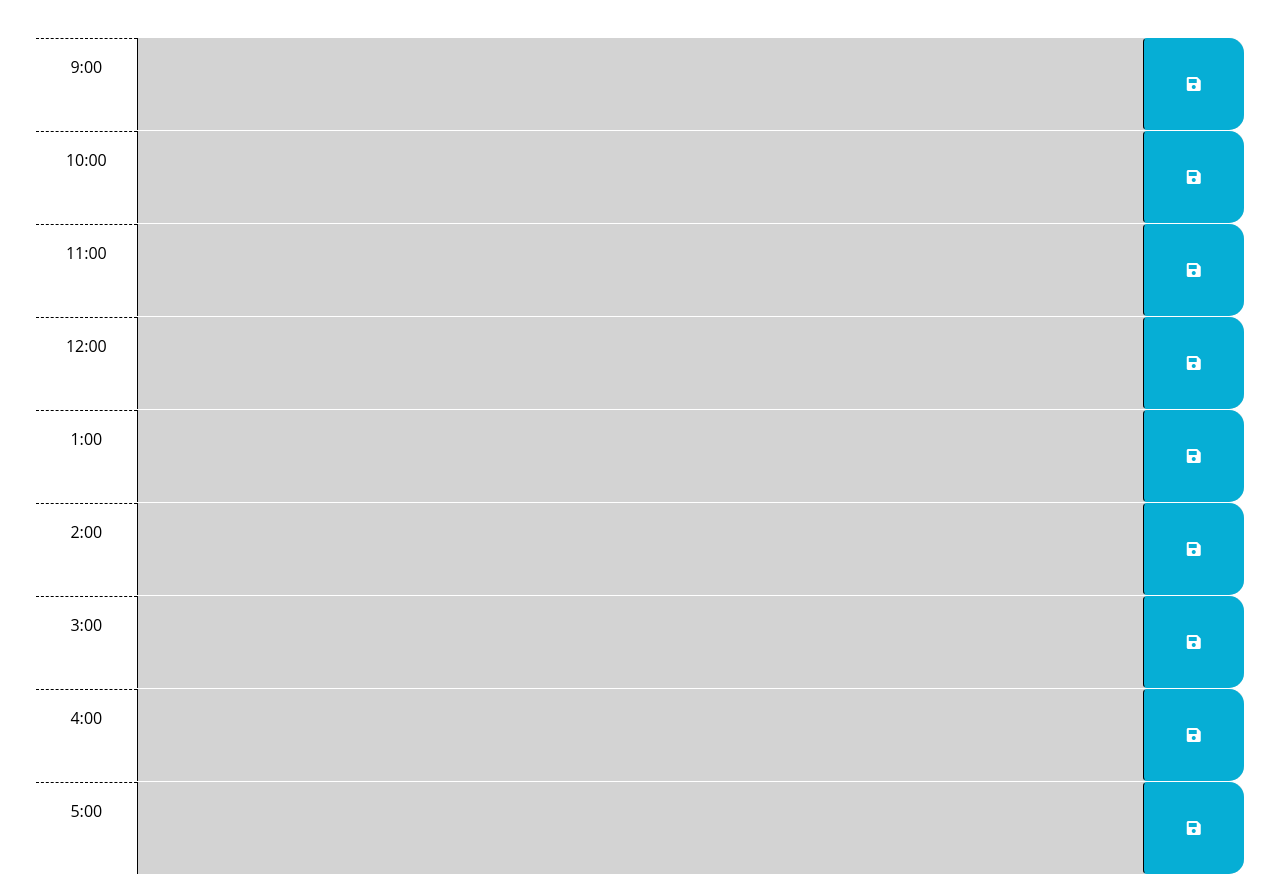
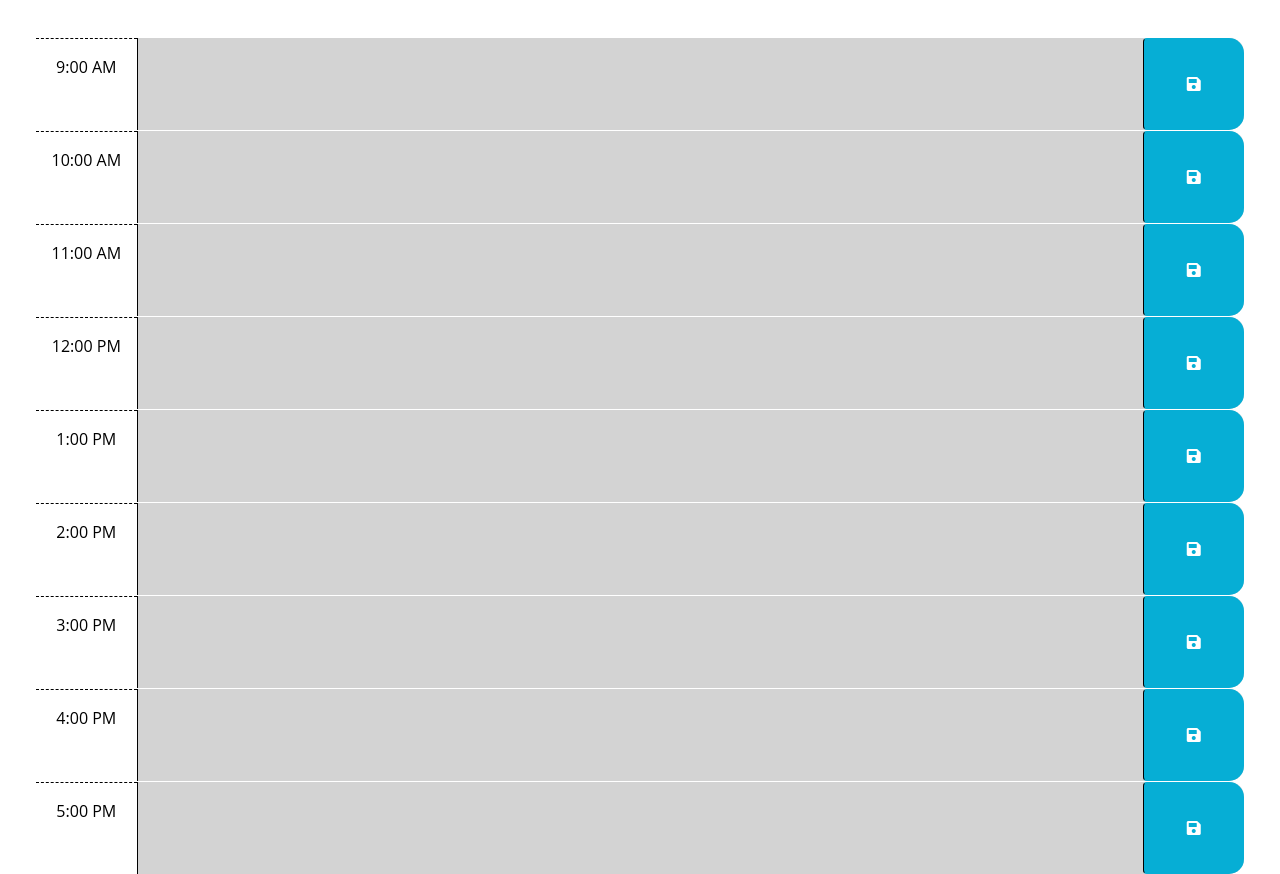
Before and after one commit to CalCar0707/W5C-scheduler, a plain HTML site: page index.html in a window 1280 px wide. Shown: the part 260-1134 px from the top of the page. Drawn offline with nearby package versions, Linux system fonts and the light colour scheme.

Commit message:
added am/pm

```diff
--- a/index.html
+++ b/index.html
@@ -40,7 +40,7 @@
 
       <!-- Example of a past time block. The "past" class adds a gray background color. -->
       <div id="hour-9" class="row time-block">
-        <div class="col-2 col-md-1 hour text-center py-3">9:00</div>
+        <div class="col-2 col-md-1 hour text-center py-3">9:00 AM</div>
         <textarea class="col-8 col-md-10 description" rows="3"> </textarea>
         <button id= "save-button" class="btn saveBtn col-2 col-md-1" aria-label="save">
           <i class="fas fa-save" aria-hidden="true"></i>
@@ -49,7 +49,7 @@
 
       <!-- Example of a present time block. The "present" class adds a red background color. -->
       <div id="hour-10" class="row time-block">
-        <div class="col-2 col-md-1 hour text-center py-3">10:00</div>
+        <div class="col-2 col-md-1 hour text-center py-3">10:00 AM</div>
         <textarea class="col-8 col-md-10 description" rows="3"> </textarea>
         <button id="save-button" class="btn saveBtn col-2 col-md-1" aria-label="save">
           <i class="fas fa-save" aria-hidden="true"></i>
@@ -58,7 +58,7 @@
 
       <!-- Example of a future time block. The "future" class adds a green background color. -->
       <div id="hour-11" class="row time-block">
-        <div class="col-2 col-md-1 hour text-center py-3">11:00</div>
+        <div class="col-2 col-md-1 hour text-center py-3">11:00 AM</div>
         <textarea id="user-input" class="col-8 col-md-10 description" rows="3"> </textarea>
         <button id="save-button" class="btn saveBtn col-2 col-md-1" aria-label="save">
           <i class="fas fa-save" aria-hidden="true"></i>
@@ -66,7 +66,7 @@
       </div>
 
     <div id="hour-12" class="row time-block">
-      <div class="col-2 col-md-1 hour text-center py-3">12:00</div>
+      <div class="col-2 col-md-1 hour text-center py-3">12:00 PM</div>
       <textarea id="user-input" class="col-8 col-md-10 description" rows="3"> </textarea>
       <button id="save-button" class="btn saveBtn col-2 col-md-1" aria-label="save">
         <i class="fas fa-save" aria-hidden="true"></i>
@@ -75,7 +75,7 @@
 
 
   <div id="hour-1" class="row time-block ">
-    <div class="col-2 col-md-1 hour text-center py-3">1:00</div>
+    <div class="col-2 col-md-1 hour text-center py-3">1:00 PM</div>
     <textarea id="user-input" class="col-8 col-md-10 description" rows="3"> </textarea>
     <button id="save-button" class="btn saveBtn col-2 col-md-1" aria-label="save">
       <i class="fas fa-save" aria-hidden="true"></i>
@@ -83,7 +83,7 @@
   </div>
 
 <div id="hour-2" class="row time-block">
-  <div class="col-2 col-md-1 hour text-center py-3">2:00</div>
+  <div class="col-2 col-md-1 hour text-center py-3">2:00 PM</div>
   <textarea id="user-input" class="col-8 col-md-10 description" rows="3"> </textarea>
   <button id="save-button" class="btn saveBtn col-2 col-md-1" aria-label="save">
     <i class="fas fa-save" aria-hidden="true"></i>
@@ -91,7 +91,7 @@
 </div>
 
 <div id="hour-3" class="row time-block">
-  <div class="col-2 col-md-1 hour text-center py-3">3:00</div>
+  <div class="col-2 col-md-1 hour text-center py-3">3:00 PM</div>
   <textarea id="user-input" class="col-8 col-md-10 description" rows="3"> </textarea>
   <button id="save-button" class="btn saveBtn col-2 col-md-1" aria-label="save">
     <i class="fas fa-save" aria-hidden="true"></i>
@@ -99,7 +99,7 @@
 </div>
 
 <div id="hour-4" class="row time-block">
-  <div class="col-2 col-md-1 hour text-center py-3">4:00</div>
+  <div class="col-2 col-md-1 hour text-center py-3">4:00 PM</div>
   <textarea id="user-input" class="col-8 col-md-10 description" rows="3"> </textarea>
   <button id="save-button" class="btn saveBtn col-2 col-md-1" aria-label="save">
     <i class="fas fa-save" aria-hidden="true"></i>
@@ -107,7 +107,7 @@
 </div>
 
 <div id="hour-5" class="row time-block ">
-  <div class="col-2 col-md-1 hour text-center py-3">5:00</div>
+  <div class="col-2 col-md-1 hour text-center py-3">5:00 PM</div>
   <textarea id="user-input" class="col-8 col-md-10 description" rows="3"> </textarea>
   <button id="save-button" class="btn saveBtn col-2 col-md-1" aria-label="save">
     <i class="fas fa-save" aria-hidden="true"></i>
```
